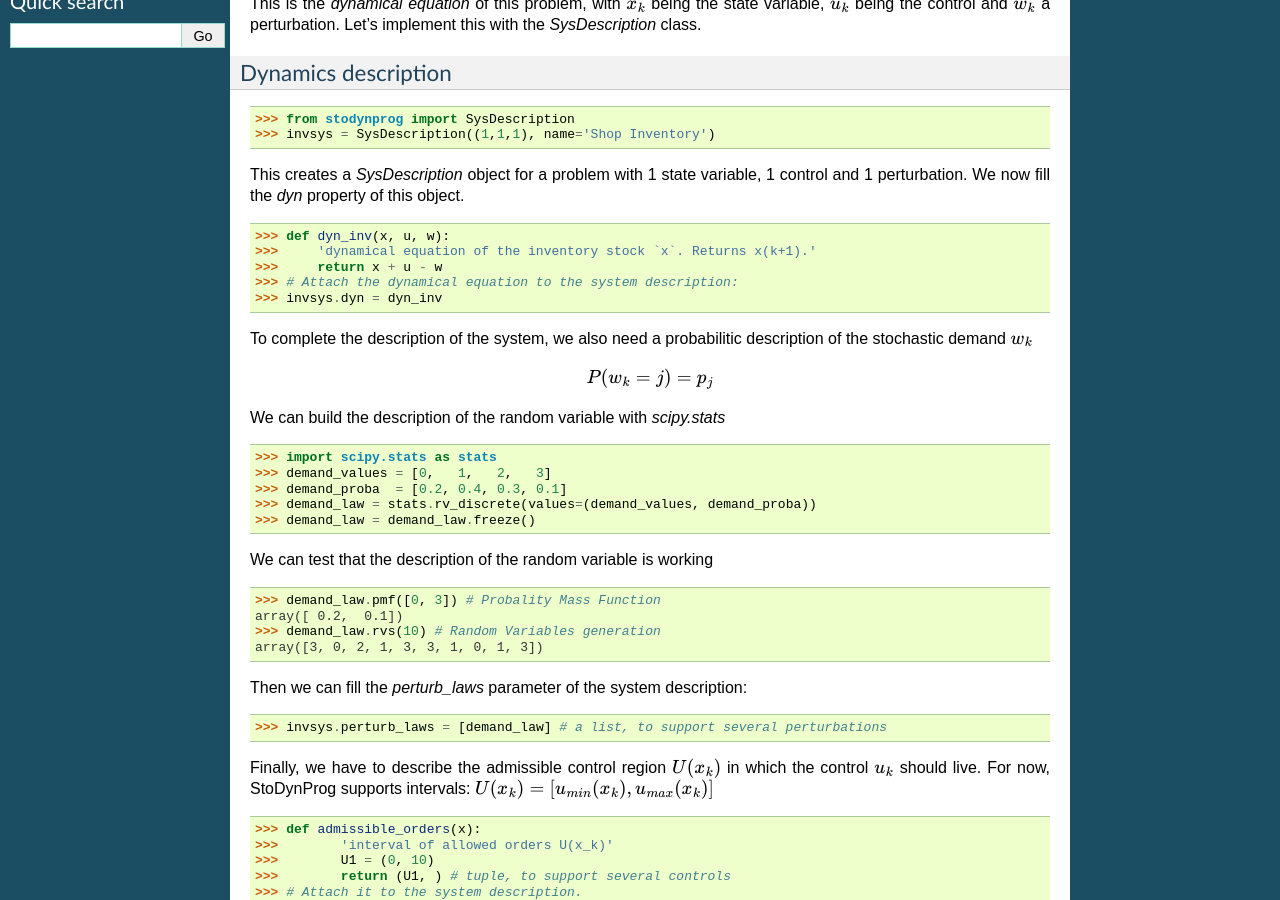
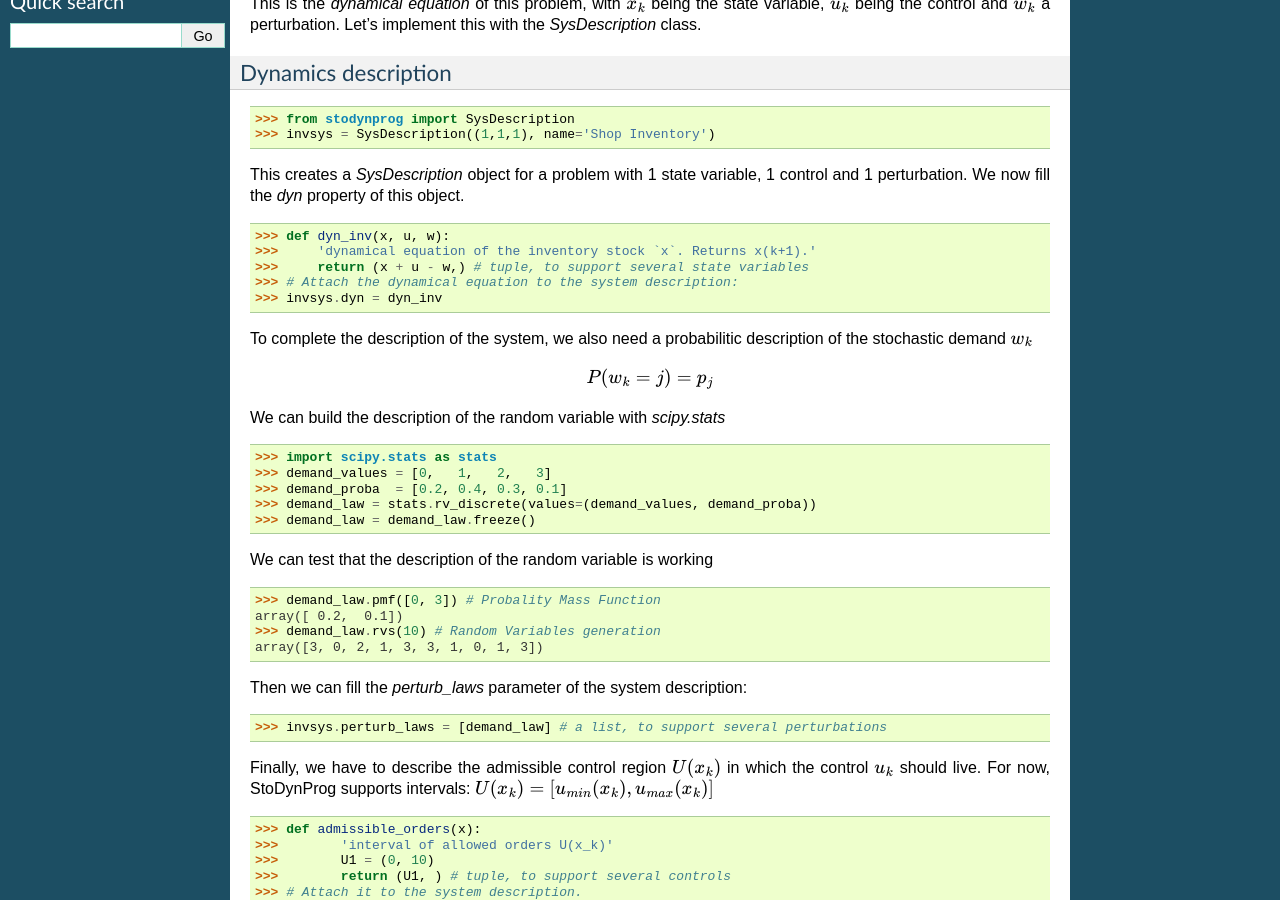
Before and after one commit to pierre-haessig/stodynprog, a Sphinx documentation site: the page built from doc/example_inventory.rst, in a window 1280 px wide and 900 px high, scrolled down 480 px. Built offline with Sphinx 7.4.7, drawn with Linux system fonts in a browser that asks for light colours.

Commit message:
fix doc issue #1 raised by @fdeheeger
the dyn_inv function must return a tuple, not a scalar

```diff
--- a/doc/example_inventory.rst
+++ b/doc/example_inventory.rst
@@ -42,7 +42,7 @@ This creates a `SysDescription` object for a problem with 1 state variable,
 
 >>> def dyn_inv(x, u, w):
 >>>     'dynamical equation of the inventory stock `x`. Returns x(k+1).'
->>>     return x + u - w
+>>>     return (x + u - w,) # tuple, to support several state variables
 >>> # Attach the dynamical equation to the system description:
 >>> invsys.dyn = dyn_inv
 
```
